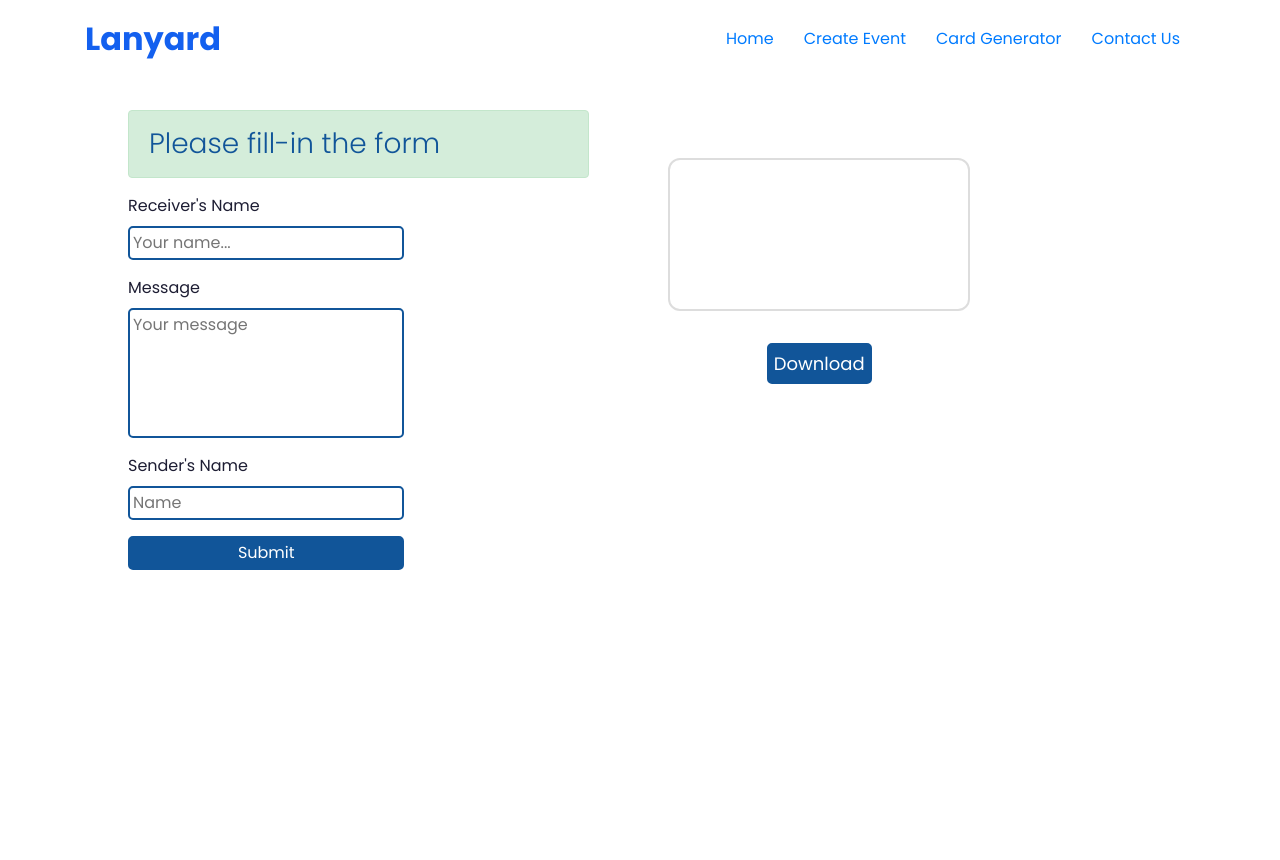
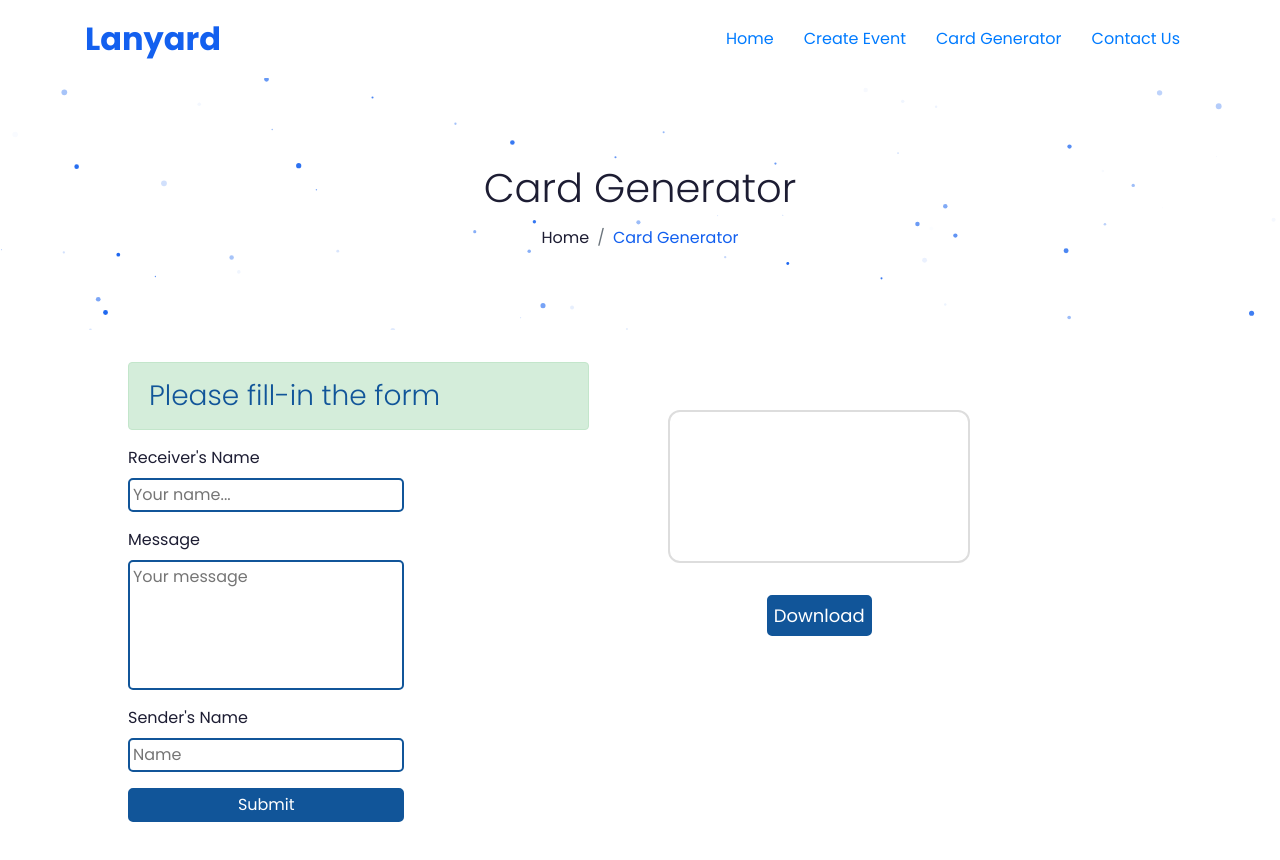
Before and after one commit to haykmell/greetings-n-gratitude, a React (Create React App) app: page /card-generator in a window 1280 px wide. Before the commit the page ends 800 px from the top, so only its background shows below. Built offline with nearby package versions, Linux system fonts and the light colour scheme.

Commit message:
ui card-generator improve

```diff
--- a/src/components/Cardgenerator.js
+++ b/src/components/Cardgenerator.js
@@ -63,6 +63,27 @@ const Cardgenerator = () => {
 
     return (
         <>
+            {/*hero section start*/}
+            <section className="position-relative">
+                <div id="particles-js" />
+                <div className="container">
+                    <div className="row  text-center">
+                        <div className="col">
+                            <h1>Card Generator</h1>
+                            <nav aria-label="breadcrumb">
+                                <ol className="breadcrumb justify-content-center bg-transparent p-0 m-0">
+                                    <li className="breadcrumb-item"><a className="text-dark" href="/">Home</a>
+                                    </li>
+                                    <li className="breadcrumb-item active text-primary" aria-current="page">Card Generator</li>
+                                </ol>
+                            </nav>
+                        </div>
+                    </div>
+                    {/* / .row */}
+                </div>
+                {/* / .container */}
+            </section>
+            {/*hero section end*/}
             <div className="back">
                 <form onSubmit={previewCanvas}>
                     <h3 className={IsAlert ? "alert-danger alert" : 'alert alert-success'}>Please fill-in the form</h3>
```
